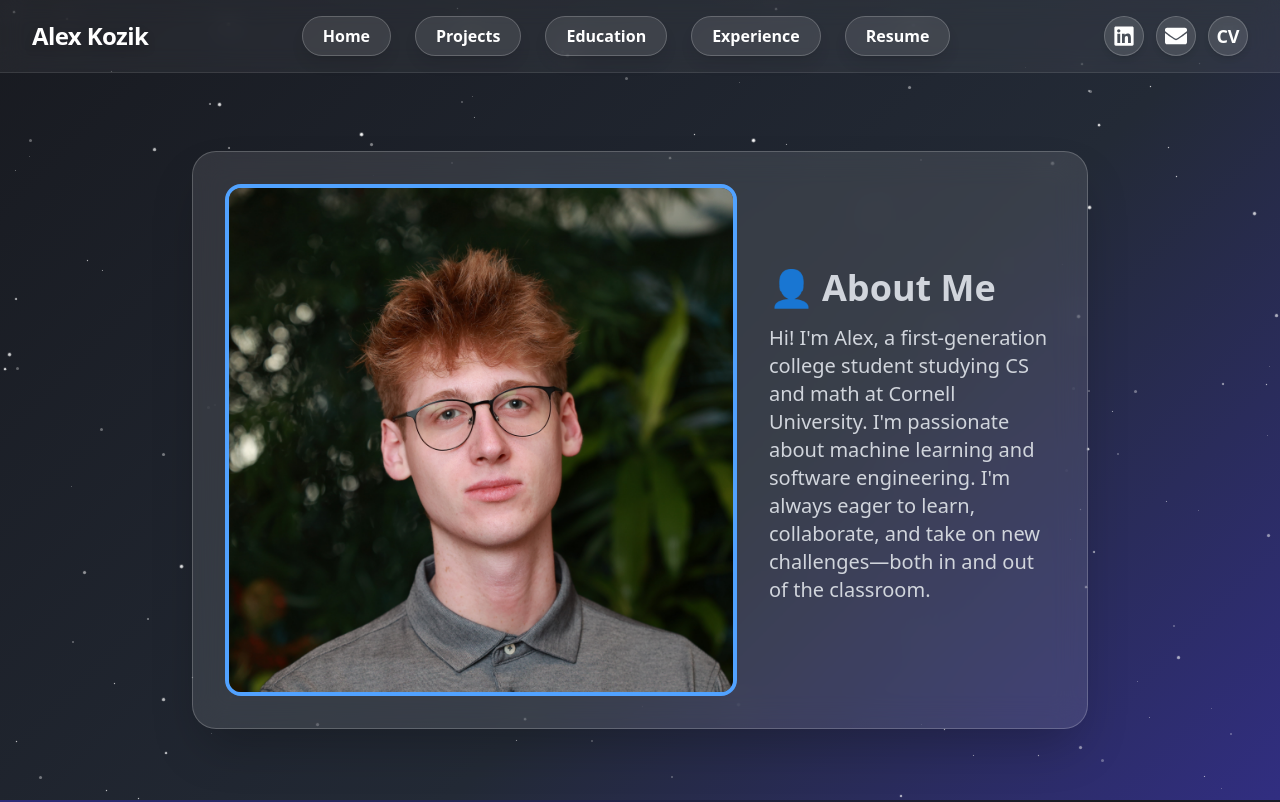
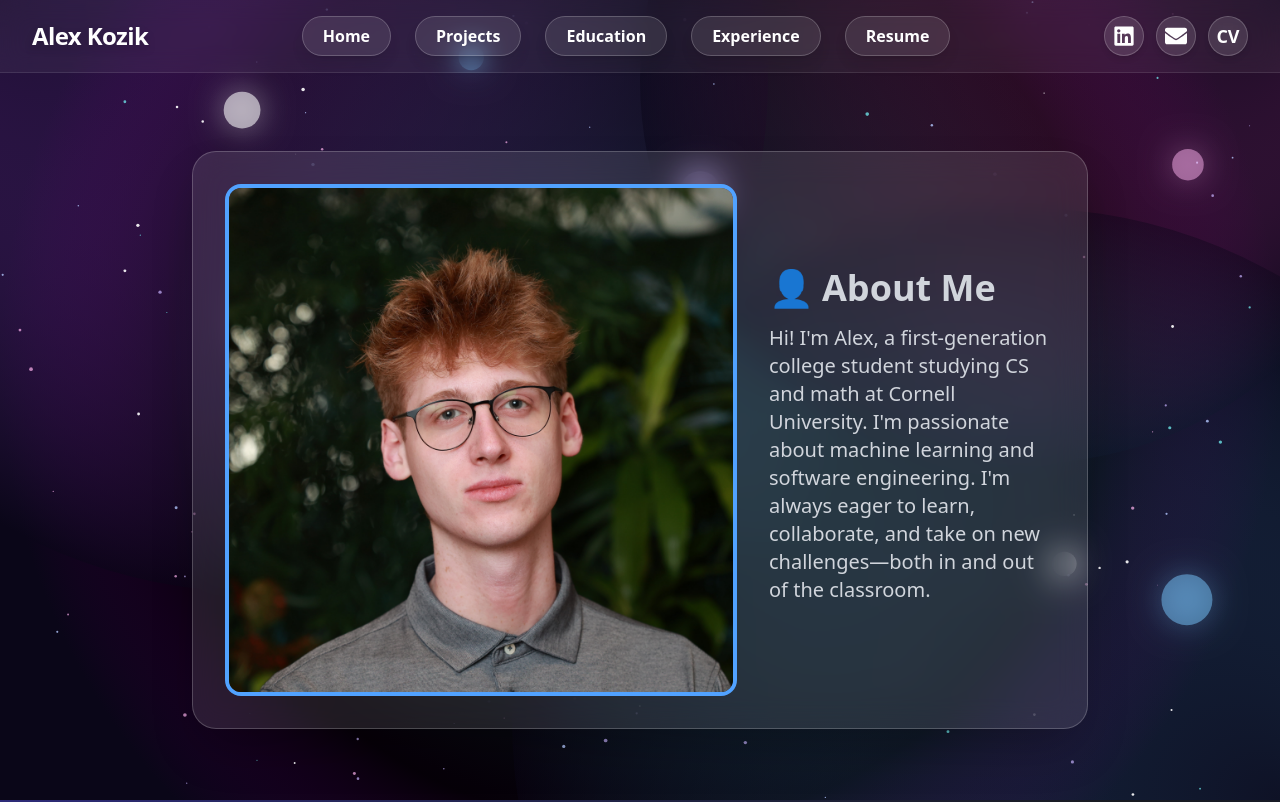
Before and after one commit to LambdaAK/Alex-Kozik-Portfolio, a React (Vite) app: page / in a window 1280 px wide. Shown: the top 802 px of the page. Built offline with nearby package versions, Linux system fonts and the light colour scheme.

Commit message:
New background

```diff
--- a/src/App.tsx
+++ b/src/App.tsx
@@ -1,7 +1,7 @@
 import './App.css'
 import React, { useState } from 'react';
 import { FaLinkedin, FaEnvelope } from 'react-icons/fa';
-import Starfield from './Starfield';
+import CanvasStarfield from './Starfield';
 
 // About Me Card Component
 const AboutMeCard = () => (
@@ -557,7 +557,7 @@ function Navbar() {
 function App() {
   return (
     <div className="min-h-screen bg-gradient-to-br from-indigo-900 via-[#181A20] to-indigo-950 text-[#E5E7EB] relative overflow-x-hidden">
-      <Starfield />
+      <CanvasStarfield />
       <Navbar />
       <div className="flex flex-col gap-24 max-w-5xl mx-auto px-4 pb-24 relative z-10">
         <section id="about">
--- a/src/Starfield.tsx
+++ b/src/Starfield.tsx
@@ -1,69 +1,195 @@
-import React, { useEffect } from 'react';
+import React, { useRef, useEffect } from 'react';
 
-const NUM_STARS = 200;
-const SHOOTING_STARS = 3;
+const NUM_STARS = 180;
+const NUM_GLOW_STARS = 8;
+const SHOOTING_STARS = 2;
 
 function randomBetween(a: number, b: number) {
   return Math.random() * (b - a) + a;
 }
 
-const Starfield: React.FC = () => {
+interface Star {
+  x: number;
+  y: number;
+  radius: number;
+  color: string;
+  speed: number;
+  twinkle: number;
+  glow?: boolean;
+}
+
+const colors = [
+  'rgba(255,255,255,0.9)',
+  'rgba(180,200,255,0.8)',
+  'rgba(200,180,255,0.7)',
+  'rgba(120,255,255,0.7)',
+  'rgba(255,180,240,0.7)'
+];
+
+const glowColors = [
+  'rgba(120,200,255,0.7)',
+  'rgba(255,255,255,0.8)',
+  'rgba(200,180,255,0.7)',
+  'rgba(255,180,240,0.7)'
+];
+
+const CanvasStarfield: React.FC = () => {
+  const canvasRef = useRef<HTMLCanvasElement>(null);
+  const mouse = useRef({ x: 0.5, y: 0.5 });
+  const stars = useRef<Star[]>([]);
+  const glowStars = useRef<Star[]>([]);
+
+  // Initialize stars
   useEffect(() => {
-    // No JS animation needed, all CSS
+    const w = window.innerWidth;
+    const h = window.innerHeight;
+    stars.current = Array.from({ length: NUM_STARS }).map(() => ({
+      x: Math.random() * w,
+      y: Math.random() * h,
+      radius: randomBetween(0.5, 1.8),
+      color: colors[Math.floor(Math.random() * colors.length)],
+      speed: randomBetween(0.02, 0.08),
+      twinkle: Math.random() * Math.PI * 2,
+    }));
+    glowStars.current = Array.from({ length: NUM_GLOW_STARS }).map(() => ({
+      x: Math.random() * w,
+      y: Math.random() * h,
+      radius: randomBetween(12, 28),
+      color: glowColors[Math.floor(Math.random() * glowColors.length)],
+      speed: randomBetween(0.01, 0.03),
+      twinkle: Math.random() * Math.PI * 2,
+      glow: true,
+    }));
   }, []);
 
-  const stars = Array.from({ length: NUM_STARS }).map((_, i) => {
-    const sizeClass = ["w-[1px] h-[1px] opacity-70", "w-[2px] h-[2px] opacity-80", "w-[3px] h-[3px] opacity-90"][Math.floor(Math.random() * 3)];
-    const style = {
-      left: `${randomBetween(0, 100)}vw`,
-      top: `${randomBetween(0, 100)}vh`,
-      animationDelay: `${randomBetween(0, 2)}s`,
-    } as React.CSSProperties;
-    return <div key={i} className={`star absolute bg-white rounded-full ${sizeClass} twinkle`} style={style} />;
-  });
+  // Mouse movement for parallax
+  useEffect(() => {
+    const handleMouse = (e: MouseEvent) => {
+      mouse.current.x = e.clientX / window.innerWidth;
+      mouse.current.y = e.clientY / window.innerHeight;
+    };
+    window.addEventListener('mousemove', handleMouse);
+    return () => window.removeEventListener('mousemove', handleMouse);
+  }, []);
 
-  const shootingStars = Array.from({ length: SHOOTING_STARS }).map((_, i) => {
-    const style = {
-      left: `${randomBetween(0, 100)}vw`,
-      top: `${randomBetween(0, 50)}vh`,
-      animationDelay: `${randomBetween(0, 10)}s`,
-      animationDuration: `${randomBetween(3, 5)}s`,
-    } as React.CSSProperties;
-    return <div key={i} className="shooting-star absolute" style={style} />;
-  });
+  // Animation loop
+  useEffect(() => {
+    let animationId: number;
+    const canvas = canvasRef.current;
+    if (!canvas) return;
+    const ctx = canvas.getContext('2d');
+    if (!ctx) return;
+
+    function resize() {
+      canvas.width = window.innerWidth;
+      canvas.height = window.innerHeight;
+    }
+    resize();
+    window.addEventListener('resize', resize);
+
+    function drawNebula() {
+      // Main galaxy glow
+      const cx = canvas.width * 0.5;
+      const cy = canvas.height * 0.45;
+      const r = Math.max(canvas.width, canvas.height) * 0.5;
+      const grad = ctx.createRadialGradient(cx, cy, r * 0.1, cx, cy, r);
+      grad.addColorStop(0, 'rgba(80,200,255,0.25)');
+      grad.addColorStop(0.3, 'rgba(80,200,255,0.10)');
+      grad.addColorStop(0.7, 'rgba(60,0,80,0.10)');
+      grad.addColorStop(1, 'rgba(10,6,24,1)');
+      ctx.fillStyle = grad;
+      ctx.fillRect(0, 0, canvas.width, canvas.height);
+
+      // Top left purple
+      const grad2 = ctx.createRadialGradient(0, 0, 0, canvas.width * 0.2, canvas.height * 0.1, canvas.width * 0.4);
+      grad2.addColorStop(0, 'rgba(180,80,255,0.18)');
+      grad2.addColorStop(1, 'rgba(10,6,24,0.8)');
+      ctx.globalAlpha = 0.7;
+      ctx.fillStyle = grad2;
+      ctx.beginPath();
+      ctx.arc(canvas.width * 0.2, canvas.height * 0.1, canvas.width * 0.4, 0, 2 * Math.PI);
+      ctx.fill();
+      ctx.globalAlpha = 1;
+
+      // Top right pink
+      const grad3 = ctx.createRadialGradient(canvas.width, 0, 0, canvas.width * 0.8, canvas.height * 0.1, canvas.width * 0.3);
+      grad3.addColorStop(0, 'rgba(255,80,200,0.12)');
+      grad3.addColorStop(1, 'rgba(10,6,24,0.8)');
+      ctx.globalAlpha = 0.6;
+      ctx.fillStyle = grad3;
+      ctx.beginPath();
+      ctx.arc(canvas.width * 0.8, canvas.height * 0.1, canvas.width * 0.3, 0, 2 * Math.PI);
+      ctx.fill();
+      ctx.globalAlpha = 1;
+
+      // Bottom right blue
+      const grad4 = ctx.createRadialGradient(canvas.width, canvas.height, 0, canvas.width * 0.8, canvas.height * 0.9, canvas.width * 0.4);
+      grad4.addColorStop(0, 'rgba(80,200,255,0.12)');
+      grad4.addColorStop(1, 'rgba(10,6,24,0.8)');
+      ctx.globalAlpha = 0.5;
+      ctx.fillStyle = grad4;
+      ctx.beginPath();
+      ctx.arc(canvas.width * 0.8, canvas.height * 0.9, canvas.width * 0.4, 0, 2 * Math.PI);
+      ctx.fill();
+      ctx.globalAlpha = 1;
+    }
+
+    function drawStar(star: Star, parallax: number) {
+      const px = star.x + (mouse.current.x - 0.5) * 80 * parallax;
+      const py = star.y + (mouse.current.y - 0.5) * 80 * parallax;
+      ctx.save();
+      ctx.beginPath();
+      ctx.arc(px, py, star.radius + Math.sin(Date.now() * 0.001 + star.twinkle) * 0.2, 0, 2 * Math.PI);
+      ctx.fillStyle = star.color;
+      ctx.shadowColor = star.color;
+      ctx.shadowBlur = star.glow ? 32 : 0;
+      ctx.globalAlpha = star.glow ? 0.7 : 1;
+      ctx.fill();
+      ctx.restore();
+    }
+
+    function animate() {
+      ctx.clearRect(0, 0, canvas.width, canvas.height);
+      drawNebula();
+      // Animate and draw regular stars
+      for (let star of stars.current) {
+        star.x += Math.sin(star.twinkle) * star.speed;
+        star.y += Math.cos(star.twinkle) * star.speed;
+        // Wrap around
+        if (star.x < 0) star.x += canvas.width;
+        if (star.x > canvas.width) star.x -= canvas.width;
+        if (star.y < 0) star.y += canvas.height;
+        if (star.y > canvas.height) star.y -= canvas.height;
+        star.twinkle += 0.002 + star.speed * 0.2;
+        drawStar(star, 0.5);
+      }
+      // Animate and draw glowing stars
+      for (let star of glowStars.current) {
+        star.x += Math.sin(star.twinkle) * star.speed * 0.5;
+        star.y += Math.cos(star.twinkle) * star.speed * 0.5;
+        if (star.x < 0) star.x += canvas.width;
+        if (star.x > canvas.width) star.x -= canvas.width;
+        if (star.y < 0) star.y += canvas.height;
+        if (star.y > canvas.height) star.y -= canvas.height;
+        star.twinkle += 0.001 + star.speed * 0.1;
+        drawStar(star, 1.2);
+      }
+      animationId = requestAnimationFrame(animate);
+    }
+    animate();
+    return () => {
+      window.removeEventListener('resize', resize);
+      cancelAnimationFrame(animationId);
+    };
+  }, []);
 
   return (
-    <div className="fixed inset-0 w-full h-full z-0 pointer-events-none select-none starfield-bg overflow-hidden">
-      {stars}
-      {shootingStars}
-      <style>{`
-        .starfield-bg {
-          background: linear-gradient(135deg, #181A20 0%, #232a36 60%, #312e81 100%);
-        }
-        .twinkle {
-          animation: twinkle 2s infinite;
-        }
-        @keyframes twinkle {
-          0%, 100% { opacity: 0.3; transform: scale(1); }
-          50% { opacity: 1; transform: scale(1.2); }
-        }
-        .shooting-star {
-          width: 2px;
-          height: 2px;
-          background: linear-gradient(45deg, #fff, transparent);
-          border-radius: 50%;
-          animation: shoot 3s linear infinite;
-          opacity: 0;
-        }
-        @keyframes shoot {
-          0% { opacity: 0; transform: translateX(-100px) translateY(100px); }
-          10% { opacity: 1; }
-          90% { opacity: 1; }
-          100% { opacity: 0; transform: translateX(1000px) translateY(-1000px); }
-        }
-      `}</style>
-    </div>
+    <canvas
+      ref={canvasRef}
+      className="fixed inset-0 w-full h-full z-0 pointer-events-none select-none"
+      style={{ display: 'block', background: 'black' }}
+    />
   );
 };
 
-export default Starfield;
+export default CanvasStarfield;
```
